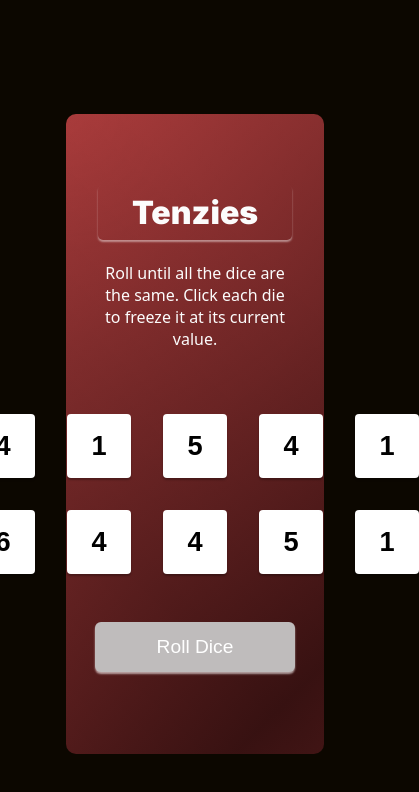
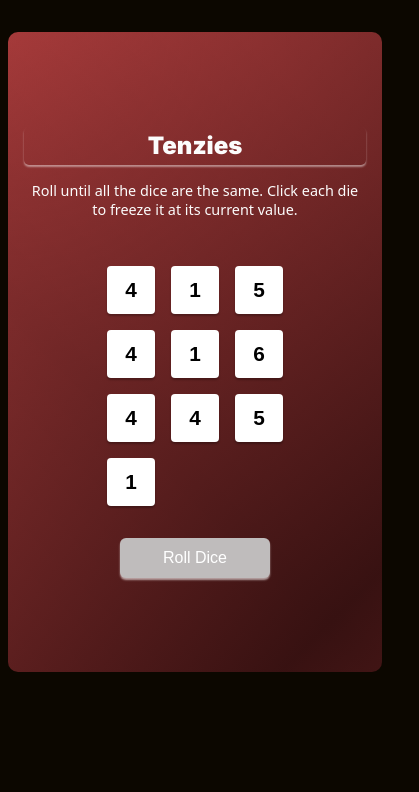
Before and after one commit to hrh4real/Tenzies, a React (Vite) app: page / in a window 390 px wide. Shown: the top 792 px of the page, 419 px wide, since content can reach past the window. Built offline with nearby package versions, Linux system fonts and the light colour scheme.

Commit message:
added media query

```diff
--- a/index.css
+++ b/index.css
@@ -141,3 +141,96 @@ main > div > p {
     color: rgb(252, 252, 252);
     font-family:system-ui, -apple-system, BlinkMacSystemFont, 'Segoe UI', Roboto, Oxygen, Ubuntu, Cantarell, 'Open Sans', 'Helvetica Neue', sans-serif;
 }
+
+/* Small devices (phones, 320px and up) */
+@media screen and (max-width: 480px) {
+    body {
+        padding: 0.5rem;
+    }
+
+    main {
+        margin: 2rem 0.5rem;
+        padding: 1rem;
+        max-width: 100%;
+    }
+
+    .heading-container {
+        margin-top: -1rem;
+        margin-bottom: 2rem;
+    }
+
+    main > div > h1 {
+        font-size: 1.5rem;
+        padding: 0.3rem;
+    }
+
+    main > div > p {
+        max-width: 100%;
+        font-size: 0.9rem;
+    }
+
+    .dice-container {
+        grid-template-columns: repeat(3, 1fr);
+        gap: 1rem;
+    }
+
+    .dice-container button {
+        height: 3rem;
+        width: 3rem;
+        font-size: 1.3rem;
+    }
+
+    button.roll-dice {
+        width: 150px;
+        height: 40px;
+        font-size: 1rem;
+        margin-top: 2rem;
+    }
+}
+
+/* Medium devices (tablets, 481px and up) */
+@media screen and (min-width: 481px) and (max-width: 768px) {
+    body {
+        padding: 1rem;
+    }
+
+    main {
+        margin: 3rem 1rem;
+        padding: 1.5rem;
+    }
+
+    .dice-container {
+        grid-template-columns: repeat(4, 1fr);
+        gap: 1.5rem;
+    }
+
+    .dice-container button {
+        height: 3.5rem;
+        width: 3.5rem;
+        font-size: 1.5rem;
+    }
+
+    button.roll-dice {
+        width: 180px;
+        height: 45px;
+        font-size: 1.1rem;
+        margin-top: 2.5rem;
+    }
+}
+
+/* Large devices (desktops, 769px and up) - Default styles already in place */
+@media screen and (min-width: 769px) {
+    /* No additional changes needed for large screens */
+    div#root {
+        max-width: 600px;
+        margin: 0 auto;
+    }
+}
+
+/* Ensure full viewport height and width */
+html, body {
+    margin: 0;
+    padding: 0;
+    width: 100%;
+    min-height: 100vh;
+}
--- /dev/null
+++ b/vite.config.js
@@ -0,0 +1,8 @@
+import { defineConfig } from 'vite'
+import react from '@vitejs/plugin-react'
+
+// https://vitejs.dev/config/
+export default defineConfig({
+plugins: [react()],
+base: '/Tenzies/', // Set base URL for GitHub Pages deployment
+})
```
Also changed, not shown: 3 other files (tests, documents, lock files or other folders).
